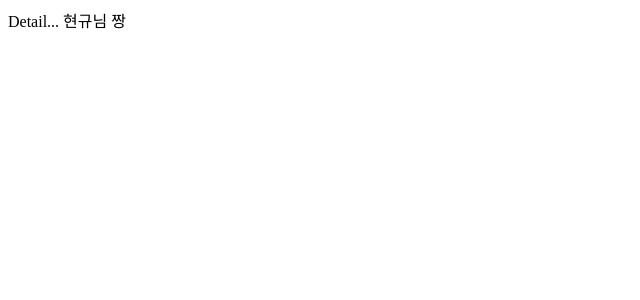
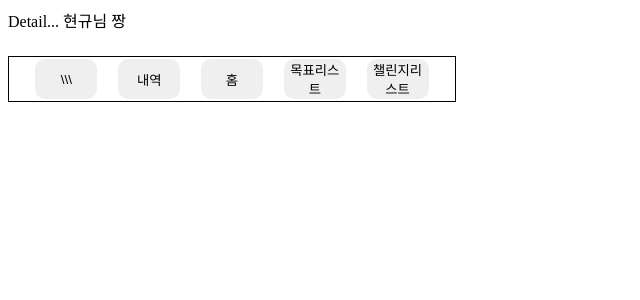
Before and after one commit to Jcurver/moabuzaFE, a React (Create React App) app: page /detail in a window 1280 px wide. Shown: the top 300 px of the page, without its empty margins (0-640 px from the left). Built offline with nearby package versions, Linux system fonts and the light colour scheme.

Commit message:
[ADD] style

```diff
--- /dev/null
+++ b/src/components/Navbar/Navbar.js
@@ -0,0 +1,51 @@
+import React from 'react'
+import styled from 'styled-components'
+
+import { setFlexStyles } from '../../styles/Mixin'
+
+function Navbar({ marginBottom }) {
+  return (
+    <Wrapper marginBottom={marginBottom}>
+      <NavButton>\\\</NavButton>
+      <NavButton>내역</NavButton>
+      <NavButton>홈</NavButton>
+      <NavButton>목표리스트</NavButton>
+      <NavButton>챌린지리스트</NavButton>
+    </Wrapper>
+  )
+}
+
+const Wrapper = styled.div`
+  max-width: 414px;
+  width: 100%;
+  margin-top: 24px;
+  margin-bottom: ${({ marginBottom }) => marginBottom || '12px'};
+  height: 44px;
+  justify-content: space-around;
+  border: 1px solid black;
+
+  ${setFlexStyles({
+    display: 'flex',
+    alignItems: 'center',
+  })}
+  padding: 0 16px;
+  & svg {
+    cursor: pointer;
+  }
+`
+
+const NavButton = styled.button`
+  width: 15%;
+  height: 40px;
+  margin: 5px;
+  border: none;
+  border-radius: 10px;
+  transition: background-color 0.5s;
+  &:hover {
+    /* transition: background-color 0.5s; */
+    background-color: skyblue;
+    color: blue;
+  }
+`
+
+export default Navbar
--- a/src/pages/App.js
+++ b/src/pages/App.js
@@ -1,8 +1,9 @@
 import React, { lazy, Suspense } from 'react'
 import { ErrorBoundary } from 'react-error-boundary'
 import { Routes, Route } from 'react-router'
+import { ReactQueryDevtools } from 'react-query/devtools'
+import Navbar from '../components/Navbar/Navbar'
 
-import { ReactQueryDevtools } from 'react-query/devtools'
 import Loading from './Loading'
 import ErrorLog from './ErrorLog'
 
@@ -21,6 +22,7 @@ function App() {
           <Route path="/register" element={<Register />} />
           <Route path="/detail" element={<Detail />} />
         </Routes>
+        <Navbar />
         <ReactQueryDevtools initialIsOpen={false} position="bottom-right" />
       </Suspense>
     </ErrorBoundary>
--- a/src/pages/MainPage.js
+++ b/src/pages/MainPage.js
@@ -1,4 +1,5 @@
 import * as React from 'react'
+import styled from 'styled-components'
 
 function MainPage() {
   return <div>MainPage...</div>
--- /dev/null
+++ b/src/styles/Mixin.js
@@ -0,0 +1,53 @@
+import { css } from 'styled-components'
+
+export const whiteOpacity = (degree) => css`
+  color: rgba(248, 248, 248, ${degree});
+`
+
+export const loginBtnStyle = (colorType) => css`
+  display: flex;
+  justify-content: flex-start;
+  align-items: center;
+  width: 300px;
+  height: 45px;
+  background-color: var(--color-${colorType});
+  border-radius: var(--border-radius-checkBtn);
+  cursor: pointer;
+  font-size: var(--font-s);
+`
+
+export const disappearScrollbar = () => css`
+  -ms-overflow-style: none;
+  scrollbar-width: none;
+  &::-webkit-scrollbar {
+    display: none;
+  }
+`
+
+export const setFontStyles = ({
+  color,
+  customColor,
+  fontSize,
+  customFontSize,
+  fontWeight,
+  lineHeight,
+}) => css`
+  ${color && { color: `var(--color-${color})` }}
+  ${customColor && { color: customColor }}
+  ${fontSize && { fontSize: `var(--font-${fontSize})` }}
+  ${customFontSize && { fontSize: customFontSize }}
+  ${fontWeight && { fontWeight: `var(--weight-${fontWeight})` }}
+  ${lineHeight && { lineHeight }}
+`
+
+export const setFlexStyles = ({
+  display,
+  alignItems,
+  justifyContent,
+  flexDirection,
+}) => css`
+  ${display && { display }}
+  ${alignItems && { alignItems }}
+  ${justifyContent && { justifyContent }}
+  ${flexDirection && { flexDirection }}
+`
```
